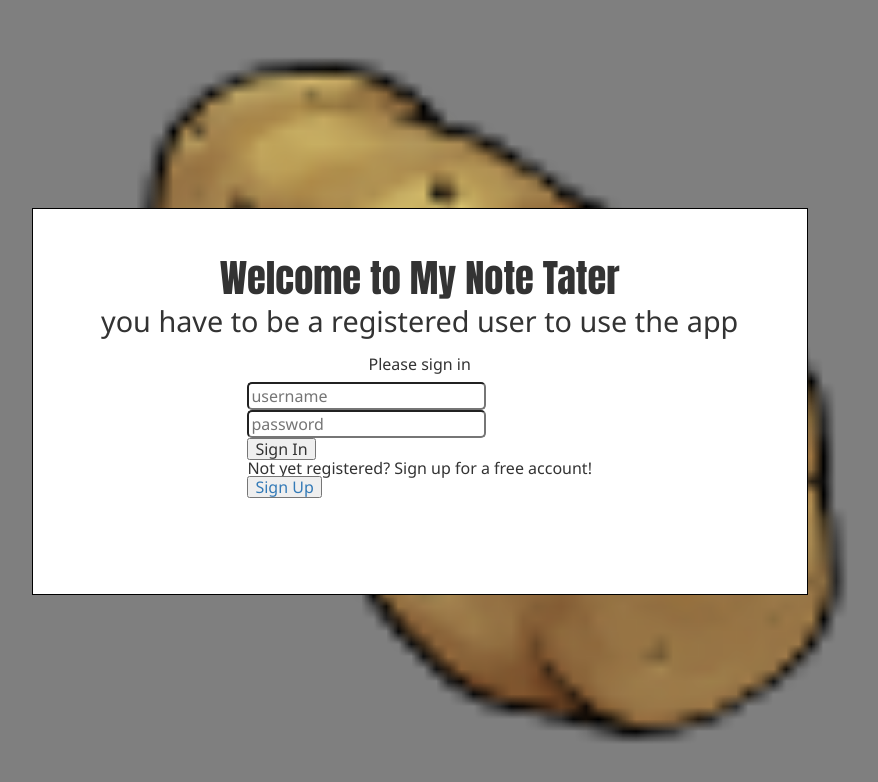
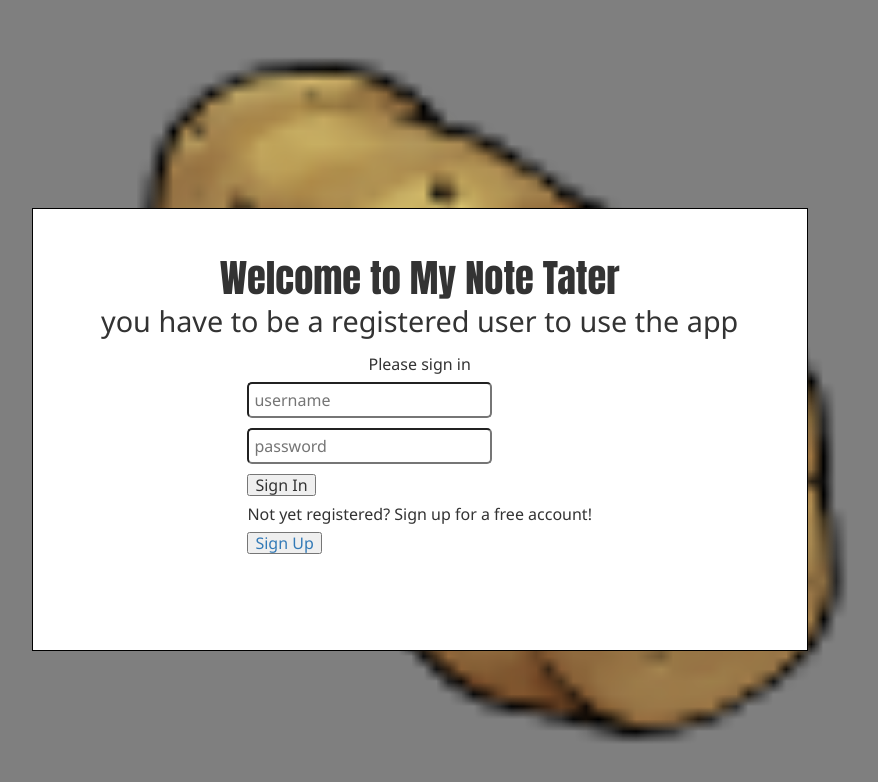
Before and after one commit to Arkoma/mynotetater, a React (Create React App) app: page /signin in a window 1280 px wide. Shown: the top 782 px of the page, without its empty margins (228-1106 px from the left). Built offline with nearby package versions, Linux system fonts and the light colour scheme.

Commit message:
fix css error missing }

```diff
--- a/src/css/index.css
+++ b/src/css/index.css
@@ -529,6 +529,12 @@ table {
 }
 .auth__container input {
   border-radius: 5px;
+  padding: 5px;
+  margin-bottom: 10px;
+}
+.auth__container .auth__help-text {
+  align-self: left;
+  margin: 10px 0px;
 }
 .auth__container form {
   justifiy-content: center;
--- a/src/less/auth.less
+++ b/src/less/auth.less
@@ -48,6 +48,7 @@
 	.auth__help-text {
 		align-self: left;
 		margin: 10px 0px;
+	}
 	form {
 		justifiy-content: center;
 		font-family: Raleway, 'Segoe UI', Tahoma, Geneva, Verdana, sans-serif;
```
